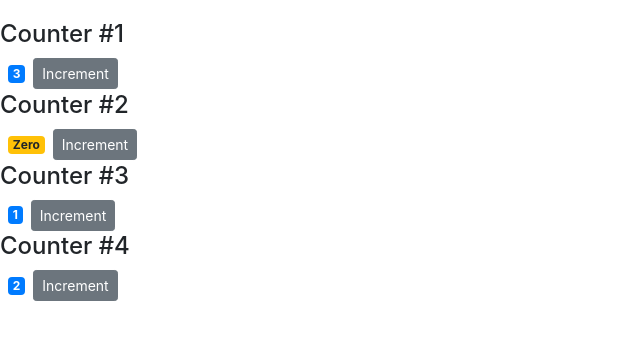
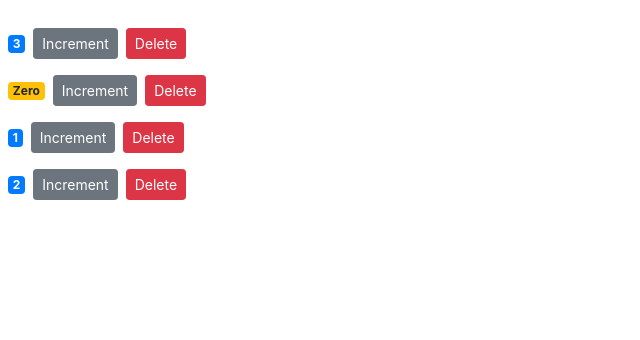
Before and after one commit to jacosy/counter-app, a React (Create React App) app: page / in a window 1280 px wide. Shown: the top 340 px of the page, without its empty margins (0-640 px from the left). Built offline with nearby package versions, Linux system fonts and the light colour scheme.

Commit message:
Raising and Handling Events

```diff
--- a/src/components/counter.jsx
+++ b/src/components/counter.jsx
@@ -36,10 +36,11 @@ class Counter extends Component {
   render() {
     return (
       <div>
-        {this.props.children}
+        {/* {this.props.children} */}
         {/* <img src={this.state.imageUrl} style={this.myStyle} alt="" /> */}
         <span className={this.getCounterClassName()}>{this.formatCounter()}</span>
         <button onClick={this.handleIncrement} className="btn btn-secondary btn-sm">Increment</button>
+        <button onClick={this.props.onDelete} className="btn btn-danger btn-sm m-2">Delete</button>
         {/* {this.renderTags()} */}
       </div>
     )
--- a/src/components/counters.jsx
+++ b/src/components/counters.jsx
@@ -15,13 +15,15 @@ class Counters extends Component {
     }]
   }
 
+  handleDelete = () => {
+    console.log('handel delete at counters.jsx')
+  }
+
   render() {
     return (
       <div>
         {this.state.counters.map(c => (
-          <Counter key={c.id} value={c.value}>
-            <h4>Counter #{c.id}</h4>
-          </Counter>
+          <Counter key={c.id} value={c.value} onDelete={this.handleDelete} />
         ))}
       </div>
     )
```
